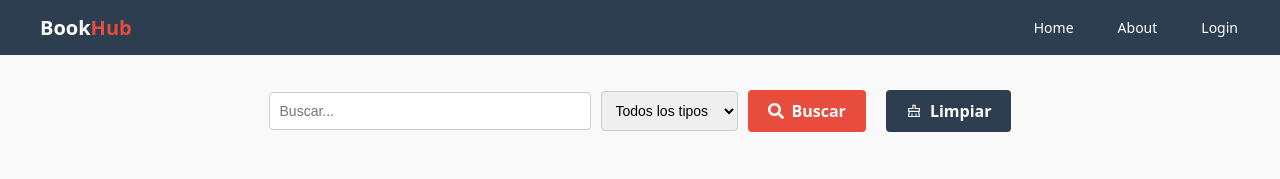
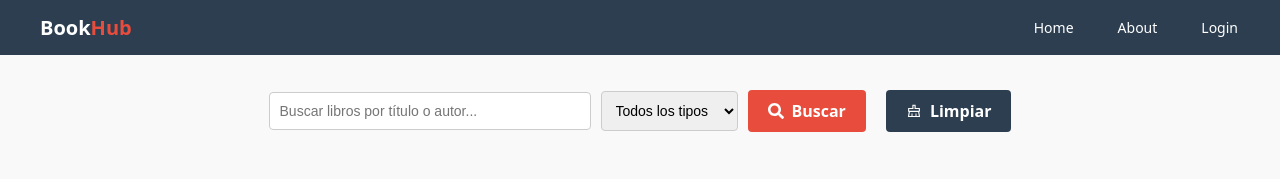
Before and after one commit to JonathanYG/appWeb-Library, a React (Vite) app in the folder reactlibrary/: page /home in a window 1280 px wide. Shown: the top 179 px of the page. Built offline with nearby package versions, Linux system fonts and the light colour scheme.

Commit message:
feat: update Home page with new SearchBar component

```diff
--- a/reactlibrary/src/pages/Home.jsx
+++ b/reactlibrary/src/pages/Home.jsx
@@ -74,8 +74,11 @@ export function Home() {
     <div style={styles.contenedorEstilo}>
       <SearchBar
         styles={styles}
+        onSearch={handleSearch}
         options={categorias}
-        onSearch={handleSearch}
+        placeholder="Buscar libros por título o autor..."
+        defaultOption="Todos los tipos"
+        showSelect={true}
       />
 
       <h2 style={styles.tituloColeccionEstilo}>Explora Nuestra Colección</h2>
```
